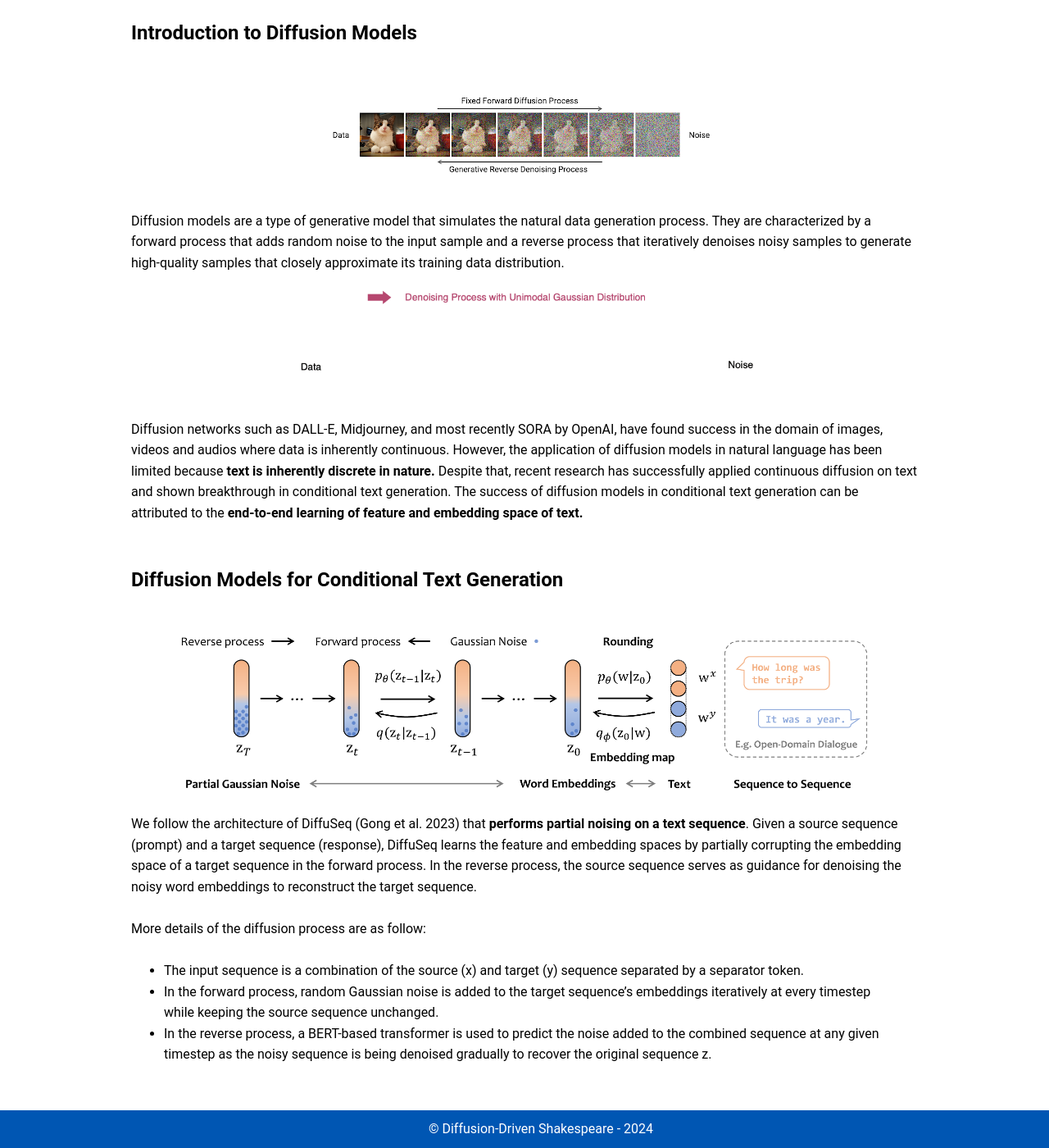
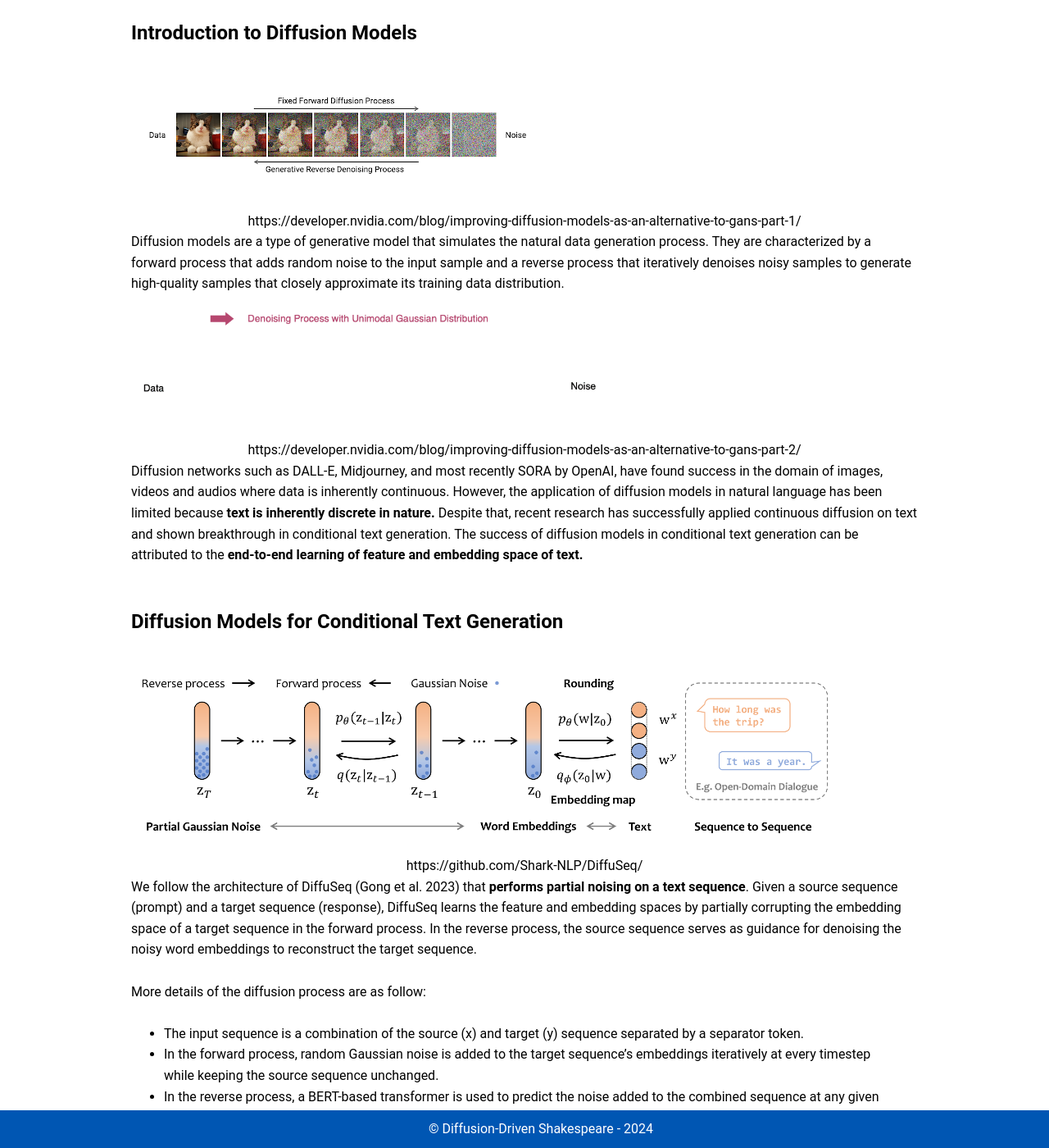
Before and after one commit to xianyingkong/diffusion-text-generation, a Jekyll site: the page built from docs/index.md, in a window 1280 px wide and 1400 px high, scrolled down 637 px. Shown: the whole window at 82% size. Built offline with Jekyll 4.4.1, drawn with Linux system fonts in a browser that asks for light colours.

Commit message:
Update index.md

```diff
--- a/docs/index.md
+++ b/docs/index.md
@@ -7,12 +7,14 @@ page_image: shakespeare-picture.jpg
 ## **Introduction to Diffusion Models** {#background}
 {:refdef: style="text-align: center;"}
 ![diffusion_img](/assets/Fixed_Forward_Diffusion_Process.png){: #large-img}
+<p style="font-size: smaller; text-align: center;">https://developer.nvidia.com/blog/improving-diffusion-models-as-an-alternative-to-gans-part-1/</p>
 {: refdef}
 
 Diffusion models are a type of generative model that simulates the natural data generation process. They are characterized by a forward process that adds random noise to the input sample and a reverse process that iteratively denoises noisy samples to generate high-quality samples that closely approximate its training data distribution.
 
 {:refdef: style="text-align: center;"}
 ![diffusion_gif](/assets/Diffusion_cropped.gif){: #small-img}
+<p style="font-size: smaller; text-align: center;">https://developer.nvidia.com/blog/improving-diffusion-models-as-an-alternative-to-gans-part-2/</p>
 {: refdef}
 
 Diffusion networks such as DALL-E, Midjourney, and most recently SORA by OpenAI, have found success in the domain of images, videos and audios where data is inherently continuous. However, the application of diffusion models in natural language has been limited because **text is inherently discrete in nature.** Despite that, recent research has successfully applied continuous diffusion on text and shown breakthrough in conditional text generation. The success of diffusion models in conditional text generation can be attributed to the **end-to-end learning of feature and embedding space of text.**
@@ -22,6 +24,7 @@ Diffusion networks such as DALL-E, Midjourney, and most recently SORA by OpenAI,
 ## **Diffusion Models for Conditional Text Generation** {#methodology}
 {:refdef: style="text-align: center;"}
 ![Methodology Image](/assets/diffuseq-process.png){: #medium-img}
+<p style="font-size: smaller; text-align: center;">https://github.com/Shark-NLP/DiffuSeq/</p>
 {: refdef}
 
 We follow the architecture of DiffuSeq (Gong et al. 2023) that **performs partial noising on a text sequence**. Given a source sequence (prompt) and a target sequence (response), DiffuSeq learns the feature and embedding spaces by partially corrupting the embedding space of a target sequence in the forward process. In the reverse process, the source sequence serves as guidance for denoising the noisy word embeddings to reconstruct the target sequence.
```
